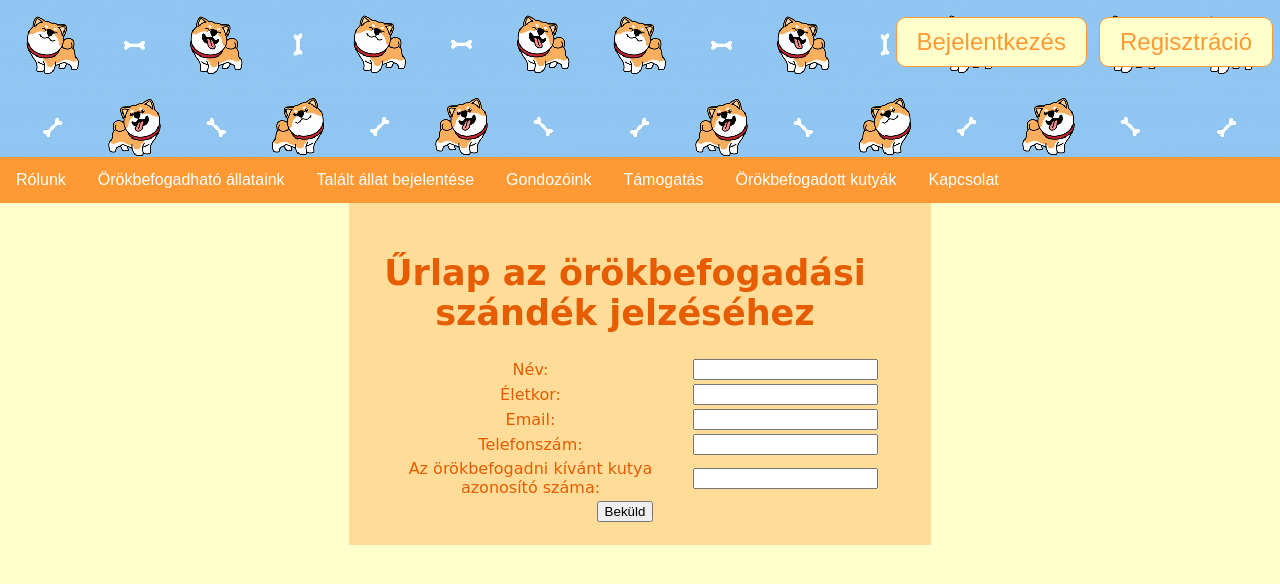
After one commit to drq0tq/RFT, a PHP site: page /RFT/orokbefogadasiSzandek_urlap.php in a window 1280 px wide. The commit adds this page. Shown: the top 584 px of the page. Run offline with PHP 8.4, Linux system fonts and the light colour scheme.

Commit message:
Örökbefogadási szándék űrlap létrehozása

```diff
--- a/CSS/app.css
+++ b/CSS/app.css
@@ -70,3 +70,15 @@ form {
       text-align: left;
       margin-left: 30px;
   }
+#szandek{
+    width: 40%;
+    padding: 20px 50px 20px 20px;
+    margin-bottom: auto;
+    margin-left: auto;
+    margin-right: auto;
+}
+#szandek_cim{
+    text-align: center;
+    font-size: 35px;
+    margin-top: 30px;
+}
--- /dev/null
+++ b/orokbefogadasiSzandek_urlap.php
@@ -0,0 +1,50 @@
+<?php
+include 'index.php';
+
+
+?>
+<html lang="hu">
+<head>
+<meta charset="UTF-8">
+<link rel="stylesheet" href="css/app.css">
+</head>
+<body>
+
+<div>
+<form id=szandek align="center">
+<h1 id=szandek_cim>Űrlap az örökbefogadási szándék jelzéséhez</h1>
+<table>
+    <tr>
+        <td>Név:</td>
+        <td><input type="text" name="nev" value="<?php echo isset($nev) ? $nev : ''; ?>">
+
+    </tr>
+    <tr>
+        <td>Életkor:</td>
+        <td><input type="text" name="eletkor" value="<?php echo isset($eletkor) ? $eletkor : ''; ?>">
+
+    </tr>
+    <tr>
+        <td>Email:</td>
+        <td><input type="email" name="email" value="<?php echo isset($email) ? $email : ''; ?>">
+
+    </tr>
+    <tr>
+        <td>Telefonszám:</td>
+        <td><input type="text" name="telefonszam" value="<?php echo isset($telefonszam) ? $telefonszam : ''; ?>">
+
+    </tr>
+    <tr>
+        <td>Az örökbefogadni kívánt kutya azonosító száma:</td>
+        <td><input type="text" name="kutyaazonosito" value="<?php echo isset($kutyaazonosito) ? $kutyaazonosito : ''; ?>">
+
+    </tr>
+    <tr>
+        <td colspan=2><button class="btn" type="submit">Beküld</button></td>
+    </tr>
+</table>
+</form>
+</div>
+</form>
+</body>
+</html>
```
